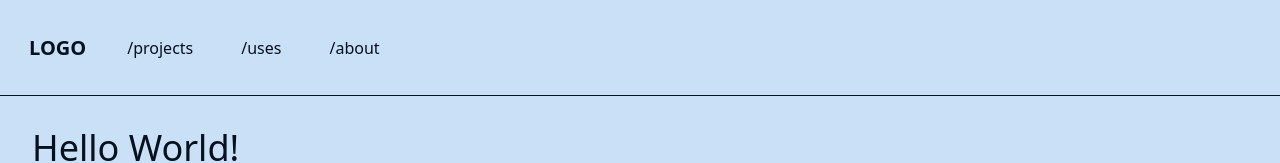
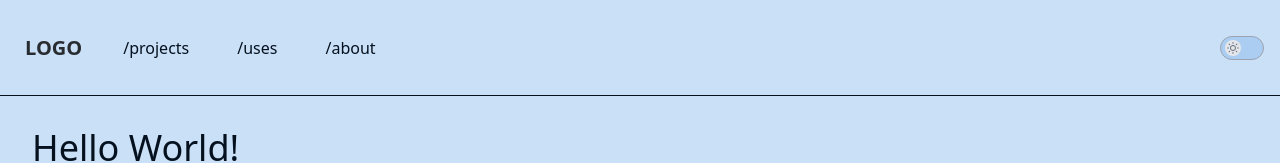
Before and after one commit to javiergranados/website, a Vue app: page / in a window 1280 px wide. Shown: the top 163 px of the page. Built offline with nearby package versions, Linux system fonts and the light colour scheme.

Commit message:
Install headlessui and implement a toggle to switch the theme

```diff
--- a/package.json
+++ b/package.json
@@ -11,6 +11,7 @@
     "prettier": "prettier -c src --write --ignore-unknown"
   },
   "dependencies": {
+    "@headlessui/vue": "^1.7.15",
     "vue": "^3.3.4"
   },
   "devDependencies": {
--- a/src/components/NavbarComponent.vue
+++ b/src/components/NavbarComponent.vue
@@ -1,4 +1,6 @@
 <script setup lang="ts">
+import ThemeToggle from './ThemeToggle.vue'
+
 const NAV_OPTIONS = ['projects', 'uses', 'about']
 
 function buildOptionClass(index: number) {
@@ -13,9 +15,8 @@
 
 <template>
   <nav class="navbar h-24 border-b border-primary bg-base-100">
-    <ul class="items-center px-1 text-primary">
-      <li class="btn btn-ghost mr-2 text-xl normal-case">LOGO</li>
-      <li v-for="(option, index) in NAV_OPTIONS" :key="index" :class="buildOptionClass(index)">/{{ option }}</li>
-    </ul>
+    <a class="btn btn-ghost mr-2 text-xl normal-case">LOGO</a>
+    <a v-for="(option, index) in NAV_OPTIONS" :key="index" :class="buildOptionClass(index)">/{{ option }}</a>
+    <ThemeToggle class="ml-auto mr-2" />
   </nav>
 </template>
--- /dev/null
+++ b/src/components/ThemeToggle.vue
@@ -0,0 +1,69 @@
+<script setup lang="ts">
+import { useTheme } from '@/composables/useTheme'
+import { Switch } from '@headlessui/vue'
+import { ref, watch } from 'vue'
+
+const { toggleTheme } = useTheme()
+
+const enabled = ref(false)
+
+watch(enabled, toggleTheme)
+</script>
+<template>
+  <Switch
+    v-model="enabled"
+    :class="
+      enabled
+        ? 'border-gray-500 bg-gray-800 hover:border-gray-400'
+        : 'border-gray-400 bg-base-200 hover:border-gray-500'
+    "
+    class="relative inline-flex h-6 w-11 items-center rounded-full border"
+  >
+    <span
+      :class="enabled ? 'translate-x-6 bg-base-100' : 'translate-x-1 bg-gray-200'"
+      class="b-1 inline-block h-4 w-4 transform rounded-full transition"
+    />
+    <!-- sun -->
+    <svg
+      v-if="!enabled"
+      xmlns="http://www.w3.org/2000/svg"
+      aria-hidden="true"
+      focusable="false"
+      viewBox="0 0 24 24"
+      class="absolute right-6 h-3 w-3 fill-gray-500"
+    >
+      <path
+        d="M12,18c-3.3,0-6-2.7-6-6s2.7-6,6-6s6,2.7,6,6S15.3,18,12,18zM12,8c-2.2,0-4,1.8-4,4c0,2.2,1.8,4,4,4c2.2,0,4-1.8,4-4C16,9.8,14.2,8,12,8z"
+      ></path>
+      <path d="M12,4c-0.6,0-1-0.4-1-1V1c0-0.6,0.4-1,1-1s1,0.4,1,1v2C13,3.6,12.6,4,12,4z"></path>
+      <path d="M12,24c-0.6,0-1-0.4-1-1v-2c0-0.6,0.4-1,1-1s1,0.4,1,1v2C13,23.6,12.6,24,12,24z"></path>
+      <path
+        d="M5.6,6.6c-0.3,0-0.5-0.1-0.7-0.3L3.5,4.9c-0.4-0.4-0.4-1,0-1.4s1-0.4,1.4,0l1.4,1.4c0.4,0.4,0.4,1,0,1.4C6.2,6.5,5.9,6.6,5.6,6.6z"
+      ></path>
+      <path
+        d="M19.8,20.8c-0.3,0-0.5-0.1-0.7-0.3l-1.4-1.4c-0.4-0.4-0.4-1,0-1.4s1-0.4,1.4,0l1.4,1.4c0.4,0.4,0.4,1,0,1.4C20.3,20.7,20,20.8,19.8,20.8z"
+      ></path>
+      <path d="M3,13H1c-0.6,0-1-0.4-1-1s0.4-1,1-1h2c0.6,0,1,0.4,1,1S3.6,13,3,13z"></path>
+      <path d="M23,13h-2c-0.6,0-1-0.4-1-1s0.4-1,1-1h2c0.6,0,1,0.4,1,1S23.6,13,23,13z"></path>
+      <path
+        d="M4.2,20.8c-0.3,0-0.5-0.1-0.7-0.3c-0.4-0.4-0.4-1,0-1.4l1.4-1.4c0.4-0.4,1-0.4,1.4,0s0.4,1,0,1.4l-1.4,1.4C4.7,20.7,4.5,20.8,4.2,20.8z"
+      ></path>
+      <path
+        d="M18.4,6.6c-0.3,0-0.5-0.1-0.7-0.3c-0.4-0.4-0.4-1,0-1.4l1.4-1.4c0.4-0.4,1-0.4,1.4,0s0.4,1,0,1.4l-1.4,1.4C18.9,6.5,18.6,6.6,18.4,6.6z"
+      ></path>
+    </svg>
+    <!-- moon -->
+    <svg
+      v-if="enabled"
+      xmlns="http://www.w3.org/2000/svg"
+      aria-hidden="true"
+      focusable="false"
+      viewBox="0 0 24 24"
+      class="absolute right-1 h-3 w-3 fill-gray-400"
+    >
+      <path
+        d="M12.1,22c-0.3,0-0.6,0-0.9,0c-5.5-0.5-9.5-5.4-9-10.9c0.4-4.8,4.2-8.6,9-9c0.4,0,0.8,0.2,1,0.5c0.2,0.3,0.2,0.8-0.1,1.1c-2,2.7-1.4,6.4,1.3,8.4c2.1,1.6,5,1.6,7.1,0c0.3-0.2,0.7-0.3,1.1-0.1c0.3,0.2,0.5,0.6,0.5,1c-0.2,2.7-1.5,5.1-3.6,6.8C16.6,21.2,14.4,22,12.1,22zM9.3,4.4c-2.9,1-5,3.6-5.2,6.8c-0.4,4.4,2.8,8.3,7.2,8.7c2.1,0.2,4.2-0.4,5.8-1.8c1.1-0.9,1.9-2.1,2.4-3.4c-2.5,0.9-5.3,0.5-7.5-1.1C9.2,11.4,8.1,7.7,9.3,4.4z"
+      ></path>
+    </svg>
+  </Switch>
+</template>
--- /dev/null
+++ b/src/composables/useTheme.ts
@@ -0,0 +1,33 @@
+import { onMounted, onUnmounted, ref, watchEffect } from 'vue'
+
+type Theme = 'dark' | 'light'
+
+export function useTheme() {
+  const mediaQueryList = ref(window.matchMedia('(prefers-color-scheme: dark)'))
+  const theme = ref<Theme>(mediaQueryList.value.matches ? 'dark' : 'light')
+
+  function toggleTheme() {
+    theme.value = theme.value === 'light' ? 'dark' : 'light'
+  }
+
+  function handleMatchMediaChange(colorSchemeDark: MediaQueryListEvent) {
+    if ((theme.value === 'light' && colorSchemeDark.matches) || (theme.value === 'dark' && !colorSchemeDark.matches)) {
+      toggleTheme()
+    }
+  }
+
+  onMounted(() => {
+    mediaQueryList.value = window.matchMedia('(prefers-color-scheme: dark)')
+    mediaQueryList.value.addEventListener('change', handleMatchMediaChange)
+  })
+
+  onUnmounted(() => {
+    mediaQueryList.value.removeEventListener('change', handleMatchMediaChange)
+  })
+
+  watchEffect(() => {
+    document.documentElement.setAttribute('data-theme', theme.value)
+  })
+
+  return { theme, toggleTheme }
+}
--- a/src/style.css
+++ b/src/style.css
@@ -4,7 +4,7 @@
 
 @layer components {
   .nav-option {
-    @apply mx-2 cursor-pointer p-4  hover:bg-secondary;
+    @apply mx-2 cursor-pointer p-4  text-primary hover:bg-secondary;
   }
   .nav-option-odd {
     @apply rounded-bl-[200px] rounded-br-[100px] rounded-tl-[300px] rounded-tr-[300px];
```
Also changed, not shown: 1 other file (tests, documents, lock files or other folders).
